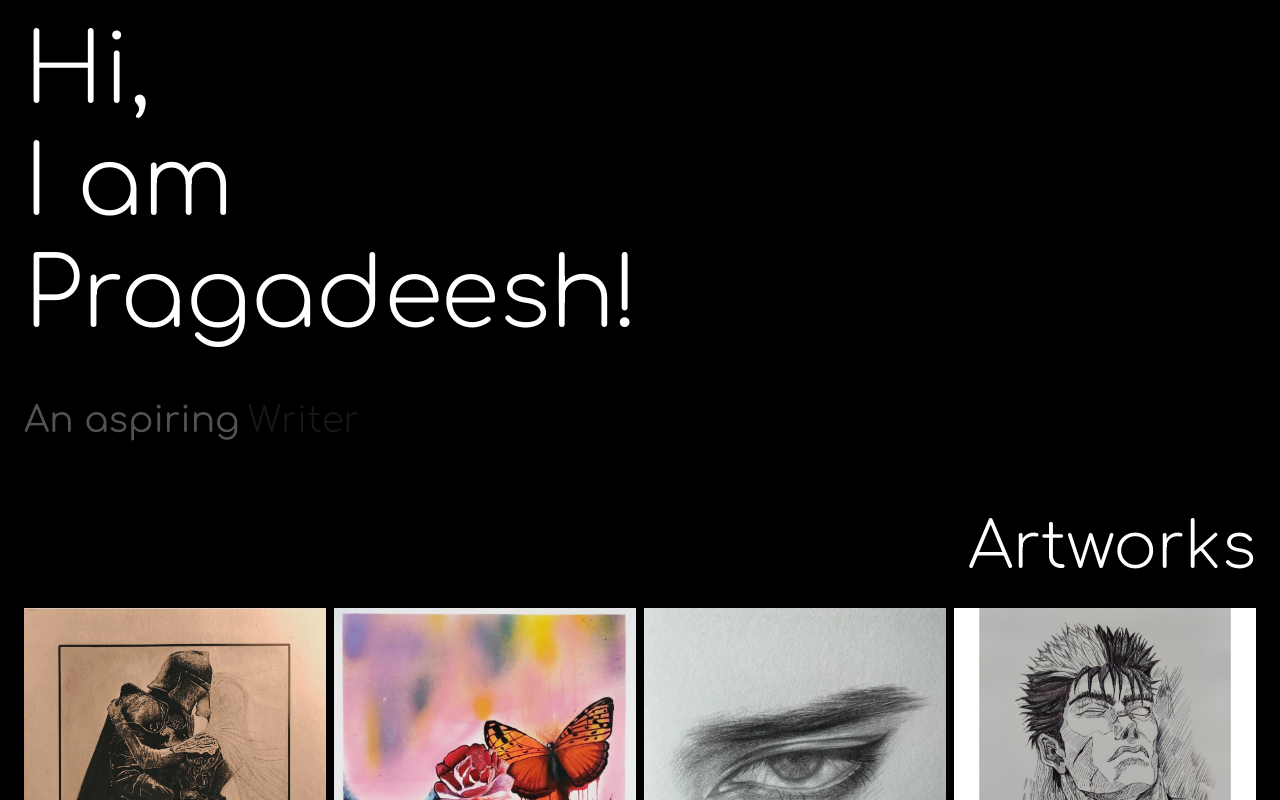
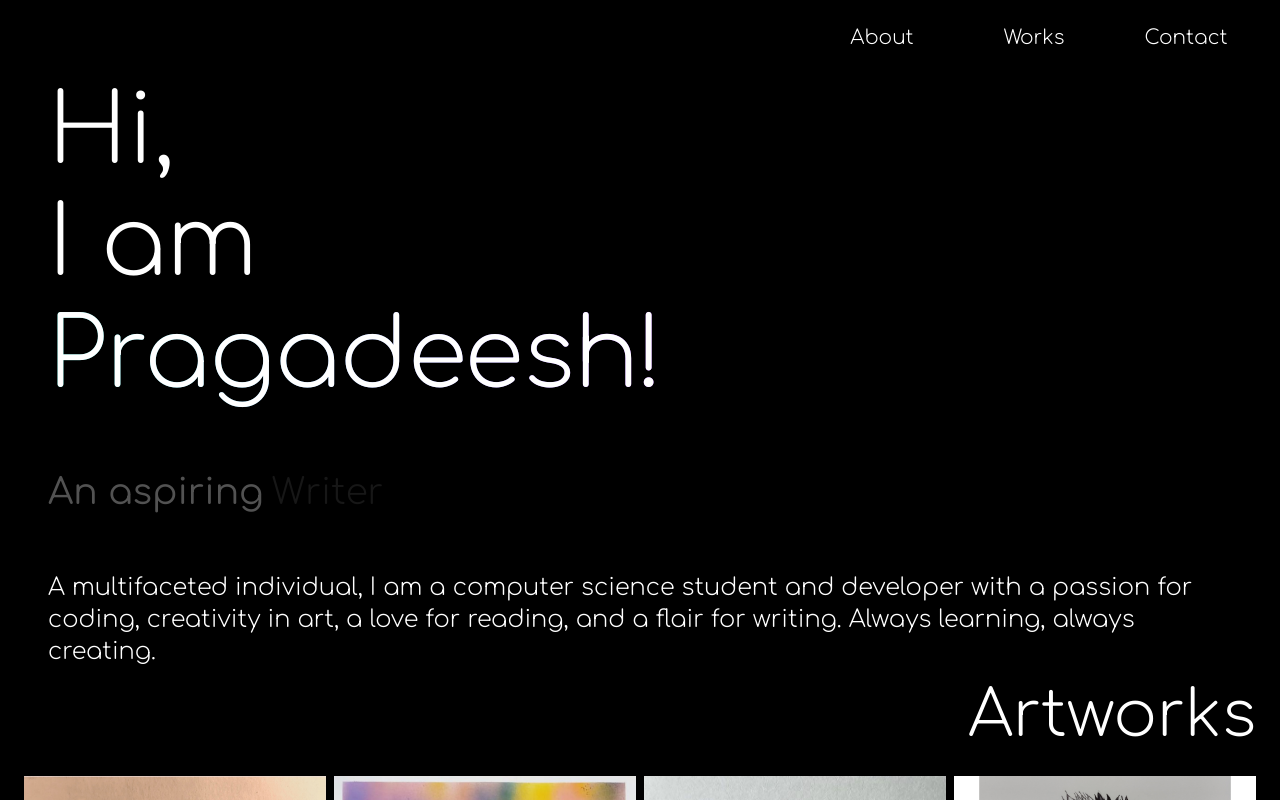
Before and after one commit to pragadeeshnehru/Portfolio-Website, a React (Vite) app: page / in a window 1280 px wide. Shown: the top 800 px of the page. Built offline with nearby package versions, Linux system fonts and the light colour scheme.

Commit message:
Applied Gradients

```diff
--- a/src/App.jsx
+++ b/src/App.jsx
@@ -2,14 +2,28 @@ import { useState } from "react";
 import Header from "./components/Header";
 import Gallery from "./components/Gallery";
 import FlipWord from "./components/FlipWord";
-
+import About from "./components/About";
 
 export default function App() {
+  const scrollSection = (sectionId) => {
+    const section = document.getElementById(sectionId);
+    if (section) {
+      section.scrollIntoView({ behavior: "smooth" });
+    }
+  };
+
   return (
-    <div>
+    <div className="container comfortaa-light mx-auto px-6 text-white">
+      <div className="flex flex-row justify-end text-l sm:text-xl gap-1 sm:gap-3 mt-2 sm:mt-4">
+        <button className="nav-button" onClick={() => scrollSection("about")}>About</button>
+        <button className="nav-button" onClick={() => scrollSection("gallery")}>Works</button>
+        <button className="nav-button" onClick={() => scrollSection("contact")}>Contact</button>
+      </div>
+
       <Header />
-      <FlipWord/>
-      <Gallery />
+      <FlipWord />
+      <About />
+      <Gallery/>
     </div>
   );
 }
--- /dev/null
+++ b/src/components/About.jsx
@@ -0,0 +1,12 @@
+export default function About() {
+  return (
+    <div id="about" className="container mx-auto px-6 text-white comfortaa-light flex flex-row ">
+      <p className="text-2xl">
+        A multifaceted individual, I am a computer science student and developer
+        with a passion for coding, creativity in art, a love for reading, and a
+        flair for writing. Always learning, always creating.
+      </p>
+      <img src="" className=""/>
+    </div>
+  );
+}
--- a/src/components/FlipWord.jsx
+++ b/src/components/FlipWord.jsx
@@ -4,10 +4,15 @@ export default function FlipWord() {
   const words = ["Web Developer", "UX Designer", "Artist", "Writer"];
 
   return (
-    <div className="h-[10rem] flex items-center justify-start container mx-auto px-6">
+    <div className="sm:h-[6rem] md:h-[6rem] lg:h-[10rem] flex items-center justify-start container mx-auto px-6">
       <div className="font-display flip-font font-normal text-neutral-600 dark:text-neutral-400 whitespace-nowrap">
         An aspiring
-        <FlipWords words={words} duration={700} className="comfortaa-light" /> <br />
+        <FlipWords
+          words={words}
+          duration={700}
+          className="comfortaa-light"
+        />{" "}
+        <br />
       </div>
     </div>
   );
--- a/src/components/Gallery.jsx
+++ b/src/components/Gallery.jsx
@@ -1,7 +1,7 @@
 export default function Gallery() {
   return (
-    <div className="comfortaa-light container mx-auto px-6 ">
-      <h1 className="comfortaa-light text-white flex justify-end font-thin text-[2rem] sm:text-[2rem] md:text-[4rem] lg:text-[4rem] mb-3">
+    <div id="gallery">
+      <h1 className="text-white flex justify-end font-thin text-[2rem] sm:text-[2rem] md:text-[4rem] lg:text-[4rem] mb-3">
         Artworks
       </h1>
       <div className="grid grid-cols-2 md:grid-cols-4 gap-2 ">
--- a/src/components/Header.jsx
+++ b/src/components/Header.jsx
@@ -1,16 +1,15 @@
 export default function Header() {
   return (
-    <div className="container mx-auto px-6">
+    <div className="text-white comfortaa-light container mx-auto px-6">
       <h1 className="comfortaa-light text-white font-thin text-[3rem] sm:text-[4rem] md:text-[5rem] lg:text-[6rem] mb-0 h-[3rem] sm:h-[6rem] md:h-[6rem] lg:h-[7rem]">
         Hi,
       </h1>
       <h1 className="comfortaa-light text-white font-thin text-[3rem] sm:text-[4rem] md:text-[5rem] lg:text-[6rem] mt-0 h-[3rem] sm:h-[6rem] md:h-[6rem] lg:h-[7rem]">
         I am
       </h1>
-      <h1 className="comfortaa-light text-white font-thin text-[3rem] sm:text-[4rem] md:text-[5rem] lg:text-[6rem] h-[3rem] sm:h-[6rem] md:h-[6rem] lg:h-[7rem]">
+      <h1 className="text-transparent bg-clip-text bg-gradient-to-r from-teal-500 via-purple-500 to-orange-500 comfortaa-light text-white font-thin text-[3rem] sm:text-[4rem] md:text-[5rem] lg:text-[6rem] h-[6rem] sm:h-[6rem] md:h-[8rem] lg:h-[8rem]">
         Pragadeesh!
       </h1>
-      <div className="h-1 w-fit "></div>
     </div>
   );
 }
--- a/src/components/TextComponent.jsx
+++ /dev/null
@@ -1,10 +0,0 @@
-export default function TextComponent() {
-  return <div>
-    <div>
-        About
-        <div>
-        A multifaceted individual, I am a computer science student and developer with a passion for coding, creativity in art, a love for reading, and a flair for writing. Always learning, always creating.
-        </div>
-    </div>
-  </div>;
-}
--- a/src/index.css
+++ b/src/index.css
@@ -88,3 +88,63 @@ body {
   font-weight: 300;
   font-style: normal;
 }
+.nav-button {
+  width: 140px;
+  height: auto;
+  float: left;
+  transition: .3s linear;
+  position: relative;
+  display: block;
+  overflow: hidden;
+  padding: 8px;
+  text-align: center;
+  background: transparent;
+}
+
+.nav-button:before {
+  position: absolute;
+  content: '';
+  left: 0;
+  bottom: 0;
+  height: 2px;
+  width: 100%;
+  border-bottom: 2px solid transparent;
+  border-left: 2px solid transparent;
+  box-sizing: border-box;
+  transform: translateX(100%);
+}
+
+.nav-button:after {
+  position: absolute;
+  content: '';
+  top: 0;
+  left: 0;
+  width: 100%;
+  height: 2px;
+  border-top: 2px solid transparent;
+  border-right: 2px solid transparent;
+  box-sizing: border-box;
+  transform: translateX(-100%);
+}
+
+.nav-button:hover {
+  box-shadow: 0px 0px 25px rgba(255, 255, 255, 0.5);
+}
+
+.nav-button:hover:before {
+  border-color: white;
+  height: 100%;
+  transform: translateX(0);
+  transition: .3s transform linear, .3s height linear .3s;
+}
+
+.nav-button:hover:after {
+  border-color: white;
+  height: 100%;
+  transform: translateX(0);
+  transition: .3s transform linear, .3s height linear .5s;
+}
+
+.nav-button:active {
+  transform: scale(0.85);
+}
```
